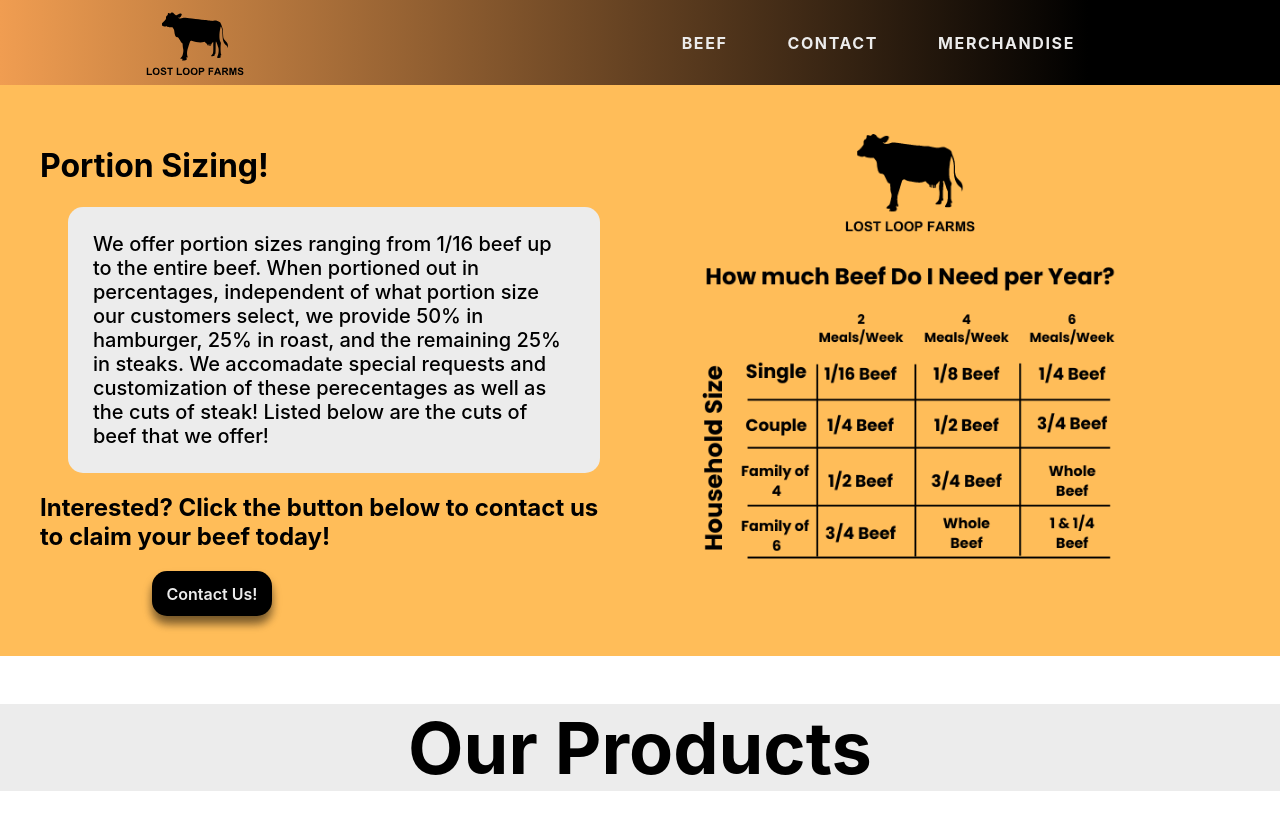
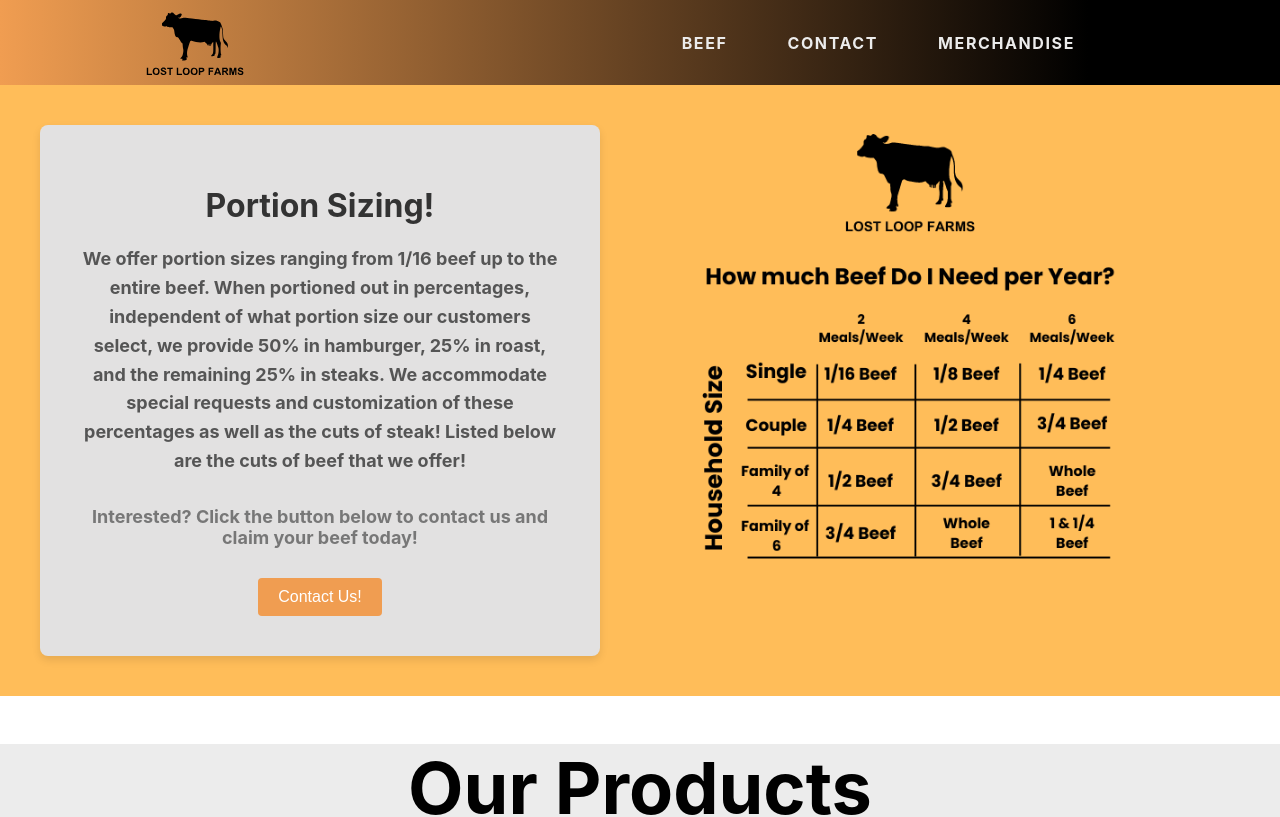
Before and after one commit to SolInvictusx/Lost-Loop, a React (Create React App) app: page /beef in a window 1280 px wide. Shown: the top 817 px of the page. Built offline with nearby package versions, Linux system fonts and the light colour scheme.

Commit message:
Update beef main page

```diff
--- a/src/App.js
+++ b/src/App.js
@@ -1,6 +1,6 @@
 import './App.css';
 import BusinessDetails, { GuaranteeImg } from './LandingPage/BeefDetails';
-import Carousel, { CarouselItem, ImgOne, ImgThree, ImgTwo } from './LandingPage/Carousel';
+import Carousel, { CarouselItem, ImgFour, ImgOne, ImgThree, ImgTwo } from './LandingPage/Carousel';
 import { NewDetail } from './LandingPage/Family';
 import BeefLink from './LandingPage/LinkDisplay';
 import NavBar from './LandingPage/Navigation';
@@ -20,6 +20,9 @@ const App = () => {
           <CarouselItem>
             <ImgThree />
           </CarouselItem>
+          <CarouselItem>
+            <ImgFour />
+          </CarouselItem>
         </Carousel>
         <BeefLink />
       </div>
--- a/src/BeefPage/InfoSection.js
+++ b/src/BeefPage/InfoSection.js
@@ -1,23 +1,21 @@
-import { Link } from "react-router-dom";
+import { Link } from 'react-router-dom';
 
 const InfoPortion = () => {
     return (
-        <div>
+        <div className="info-portion-container">
             <div>
-                <h1>
-                    Portion Sizing!
-                </h1>
-                <h2 className="portion">
+                <h1 className="info-heading">Portion Sizing!</h1>
+                <h2 className="info-portion-text">
                     We offer portion sizes ranging from 1/16 beef up to the entire beef. When portioned out in percentages, independent of what portion size our customers select, we provide
-                    50% in hamburger, 25% in roast, and the remaining 25% in steaks. We accomadate special requests and customization of these perecentages as well as the cuts of steak! Listed below
+                    50% in hamburger, 25% in roast, and the remaining 25% in steaks. We accommodate special requests and customization of these percentages as well as the cuts of steak! Listed below
                     are the cuts of beef that we offer!
                 </h2>
             </div>
-            <h2>
-                Interested? Click the button below to contact us to claim your beef today!
+            <h2 className="info-contact-text">
+                Interested? Click the button below to contact us and claim your beef today!
             </h2>
             <button className="contact-btn">
-                <Link to='/contact'>
+                <Link to="/contact" className="contact-link">
                     Contact Us!
                 </Link>
             </button>
--- a/src/LandingPage/Carousel.js
+++ b/src/LandingPage/Carousel.js
@@ -2,6 +2,7 @@ import React, { useEffect, useState } from 'react';
 import Background from '../img/Background.jpeg'
 import Cattle from '../img/Cattle.jpeg'
 import Hillside from '../img/Hillside.jpg'
+import YoungCalves from '../img/YoungCalves.jpg';
 
 import '../css/styles.css'
 
@@ -33,6 +34,14 @@ export const ImgThree = () => {
     return (
         <div>
             <img src={Hillside} className='church' />
+        </div>
+    )
+}
+
+export const ImgFour = () => {
+    return (
+        <div>
+            <img src={YoungCalves} className='church' />
         </div>
     )
 }
--- a/src/css/styles.css
+++ b/src/css/styles.css
@@ -226,14 +226,14 @@ ul {
     margin: 70px;
 }
 
-@media (max-width: 1120px) {
+@media (max-width: 1340px) {
     .link-btn {
         padding: 20px;
         font-size: 14px;
     }
 }
 
-@media (max-width: 820px) {
+@media (max-width: 1010px) {
     .link-btn {
         padding: 15px;
         font-size: 12px;
@@ -329,13 +329,51 @@ ul {
     background-color: var(--mainGrey);
 }
 
-.portion {
-    margin-left: 5%;
-    font-size: 20px;
-    background-color: var(--mainGrey);
-    border-radius: 15px;
-    padding: 25px;
-    font-weight: 450;
+.info-portion-container {
+    text-align: center;
+    padding: 40px;
+    background-color: #e2e1e1;
+    border-radius: 8px;
+    box-shadow: 0 4px 8px rgba(0, 0, 0, 0.1);
+}
+
+.info-heading {
+    color: #333;
+    font-size: 32px;
+    margin-bottom: 20px;
+}
+
+.info-portion-text {
+    color: #555;
+    font-size: 18px;
+    line-height: 1.6;
+    margin-bottom: 30px;
+}
+
+.info-contact-text {
+    color: #777;
+    font-size: 18px;
+    margin-bottom: 30px;
+}
+
+.contact-btn {
+    background-color: #f09d51;
+    color: #fff;
+    padding: 10px 20px;
+    font-size: 16px;
+    border: none;
+    border-radius: 4px;
+    cursor: pointer;
+    transition: background-color 0.3s ease;
+}
+
+.contact-btn:hover {
+    background-color: #e0883a;
+}
+
+.contact-link {
+    text-decoration: none;
+    color: #fff;
 }
 
 .how-much {
@@ -343,35 +381,6 @@ ul {
     width: auto;
     float: right;
     margin-right: 105px;
-}
-
-.contact-btn {
-    appearance: none;
-    background-color: #000000;
-    box-shadow: rgba(0, 0, 0, 0.4) 0 8px 8px, rgba(0, 0, 0, 0.3) 0 7px 13px -3px, rgba(0, 0, 0, 0.5) 0 0px 0 inset;
-    user-select: none;
-    -webkit-user-select: none;
-    touch-action: manipulation;
-    white-space: nowrap;
-    will-change: box-shadow, transform;
-    box-sizing: border-box;
-    align-items: center;
-    line-height: 1;
-    z-index: 1;
-    cursor: pointer;
-    color: var(--mainGrey);
-    border: none;
-    border-radius: 15px;
-    min-height: 45px;
-    min-width: 120px;
-    font-size: 16px;
-    font-family: -apple-system, BlinkMacSystemFont, 'Segoe UI', 'Roboto', 'Oxygen',
-        'Ubuntu', 'Cantarell', 'Fira Sans', 'Droid Sans', 'Helvetica Neue',
-        sans-serif;
-    ;
-    font-weight: 600;
-    align-items: center;
-    margin-left: 20%;
 }
 
 .contact-btn:hover {
```
Also changed, not shown: 1 other file (tests, documents, lock files or other folders).
